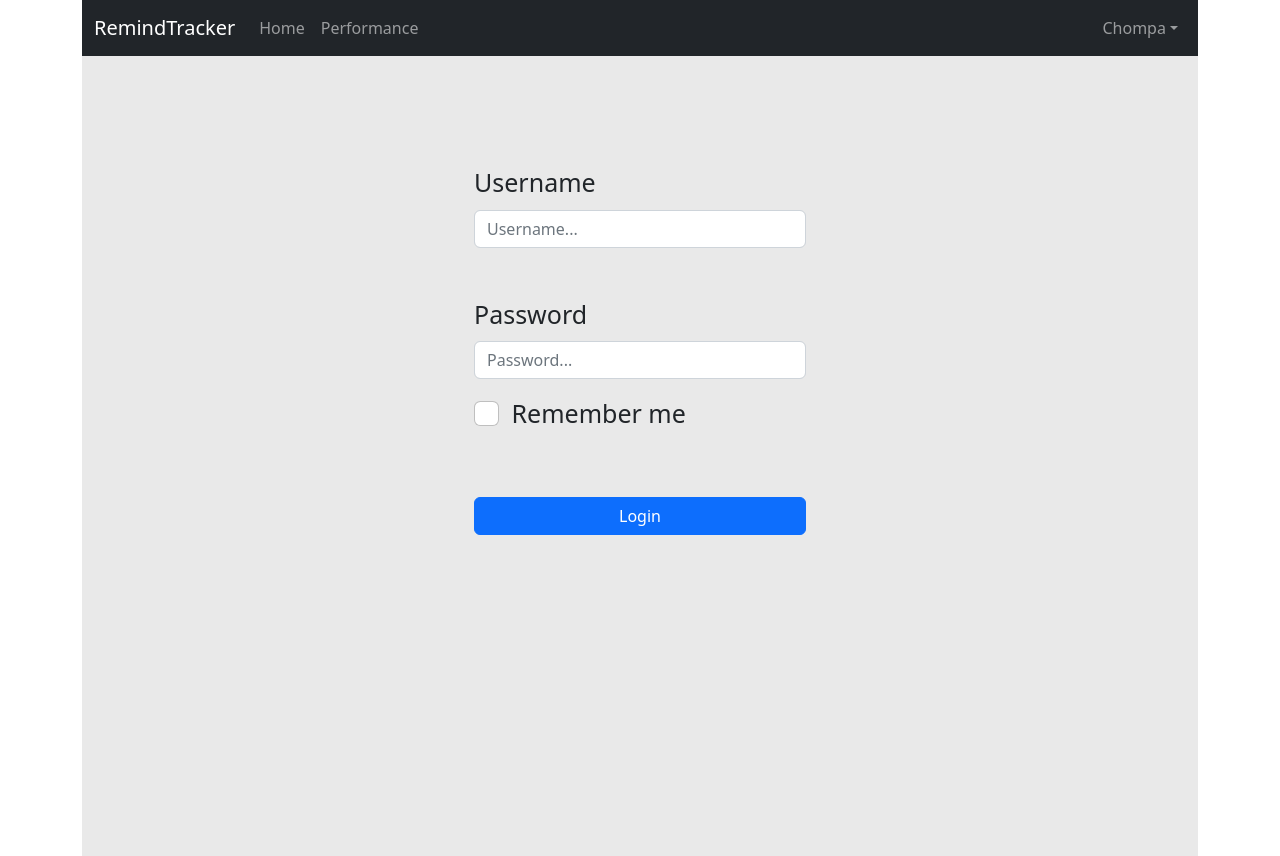
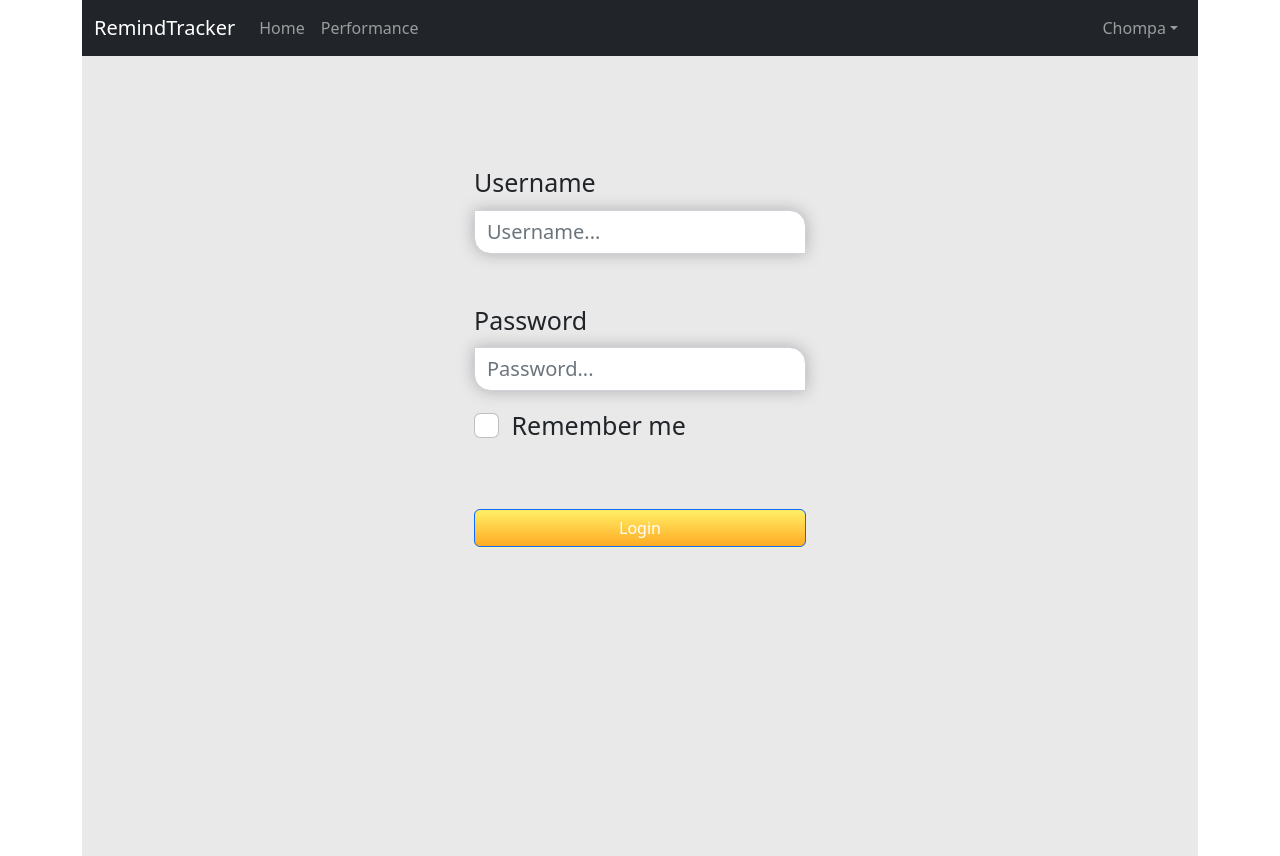
Before and after one commit to isialbayay/remind-tracker, a Vue app: page /#/login in a window 1280 px wide. Built offline with nearby package versions, Linux system fonts and the light colour scheme.

Commit message:
estilo login y register

```diff
--- a/src/views/LoginView.vue
+++ b/src/views/LoginView.vue
@@ -23,7 +23,7 @@
       </div>
 
       <div class="container d-grid gap-2 col-4  mt-5">
-        <button class="btn btn-primary" type="button">Login</button>
+        <button class="btn btn-primary btnespecial" type="button">Login</button>
       </div>
     </div>
   </div>
@@ -38,4 +38,9 @@ export default {};
   font-size: 25px;
   min-width: 300px;
 }
+.form-control{
+  font-size: 20px;
+  box-shadow: 0px 0px 16px rgba(0, 0, 0, 0.25);
+  border-radius: 0px 16px 0px 16px;
+}
 </style>
--- a/src/views/RegisterView.vue
+++ b/src/views/RegisterView.vue
@@ -4,8 +4,8 @@
     <div class="container text-left mt-5">
 
       <div class="container col-4 mt-5">
-        <label class="form-label">Username</label>
-        <input type="text" class="form-control" id="username" placeholder="Username...">
+        <label class="form-label ">Username</label>
+        <input type="text" class="form-control " id="username" placeholder="Username...">
       </div>
 
       <div class="container col-4 mt-5">
@@ -15,7 +15,7 @@
 
 
       <div class="container d-grid gap-2 col-4  mt-5">
-        <button class="btn btn-primary" type="button">Register</button>
+        <button class="btn btn-primary btnespecial" type="button">Register</button>
       </div>
     </div>
   </div>
@@ -30,4 +30,28 @@ export default {};
   font-size: 25px;
   min-width: 300px;
 }
+.form-control{
+  font-size: 20px;
+  box-shadow: 0px 0px 16px rgba(0, 0, 0, 0.25);
+  border-radius: 0px 16px 0px 16px;
+}
 </style>
+
+<style>
+.btnespecial{
+  box-shadow: 0px 1px 0px 0px #fff6af;
+	background:linear-gradient(to bottom, #ffec64 5%, #ffab23 100%);
+	background-color:#ffec64;
+	border-radius:6px;
+	border:1px solid #ffaa22;
+	color:#333333;
+	font-size:15px;
+	font-weight:bold;
+	padding:6px 24px;
+}
+.btnespecial:hover {
+	background:linear-gradient(to bottom, #ffab23 5%, #ffec64 100%);
+	background-color:#ffab23;
+  color:#333333;
+}
+</style>
```
